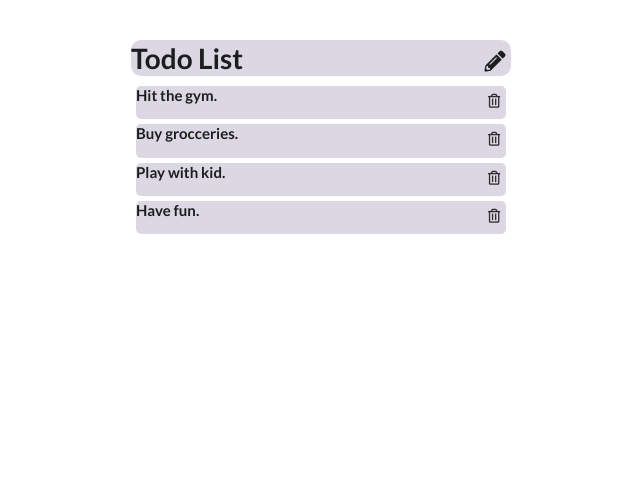
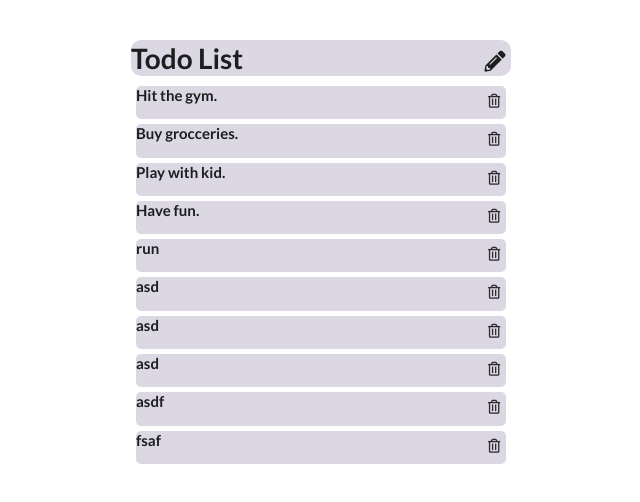
Before and after one commit to strayder90/todo-app, a React (Vite) app: page / in a window 1280 px wide. Shown: the top 502 px of the page, without its empty margins (319-959 px from the left). Built offline with nearby package versions, Linux system fonts and the light colour scheme; data requests are answered from the project's data file.

Commit message:
Need to handle delete.

```diff
--- a/data/db.json
+++ b/data/db.json
@@ -15,6 +15,30 @@
     {
       "id": 4,
       "todo": "Have fun."
+    },
+    {
+      "todo": "run",
+      "id": 5
+    },
+    {
+      "todo": "asd",
+      "id": 6
+    },
+    {
+      "todo": "asd",
+      "id": 7
+    },
+    {
+      "todo": "asd",
+      "id": 8
+    },
+    {
+      "todo": "asdf",
+      "id": 9
+    },
+    {
+      "todo": "fsaf",
+      "id": 10
     }
   ]
 }
--- a/src/components/AddTodo.jsx
+++ b/src/components/AddTodo.jsx
@@ -1,15 +1,30 @@
 import React, { useState } from "react";
+import { useNavigate } from "react-router-dom";
+
+// Not needed to use useNavigate because there are no multiple pages here. But usefull to improve app.
 
 export const AddTodo = () => {
   const initialTodo = "";
   const [todo, setTodo] = useState(initialTodo);
+  const [isLoading, setIsLoading] = useState(false);
+  const navigate = useNavigate();
 
   const handleSubmit = (e) => {
     e.preventDefault();
 
     const newTodo = { todo };
 
-    console.log(newTodo);
+    setIsLoading(true);
+
+    fetch("http://localhost:8000/todos", {
+      method: "POST",
+      headers: { "Content-Type": "application/json" },
+      body: JSON.stringify(newTodo),
+    }).then(() => {
+      console.log("New todo added.");
+      setIsLoading(false);
+      navigate("/");
+    });
   };
 
   return (
@@ -18,9 +33,16 @@ export const AddTodo = () => {
         <div className="field">
           <input value={todo} onChange={(e) => setTodo(e.target.value)} type="text" placeholder="Add todo" required />
         </div>
-        <button className="ui button button-add" type="submit">
-          Save
-        </button>
+        {!isLoading && (
+          <button className="ui button button-add" type="submit">
+            Save
+          </button>
+        )}
+        {isLoading && (
+          <button disabled className="ui button button-add" type="submit">
+            Saving todo...
+          </button>
+        )}
       </form>
     </>
   );
```
